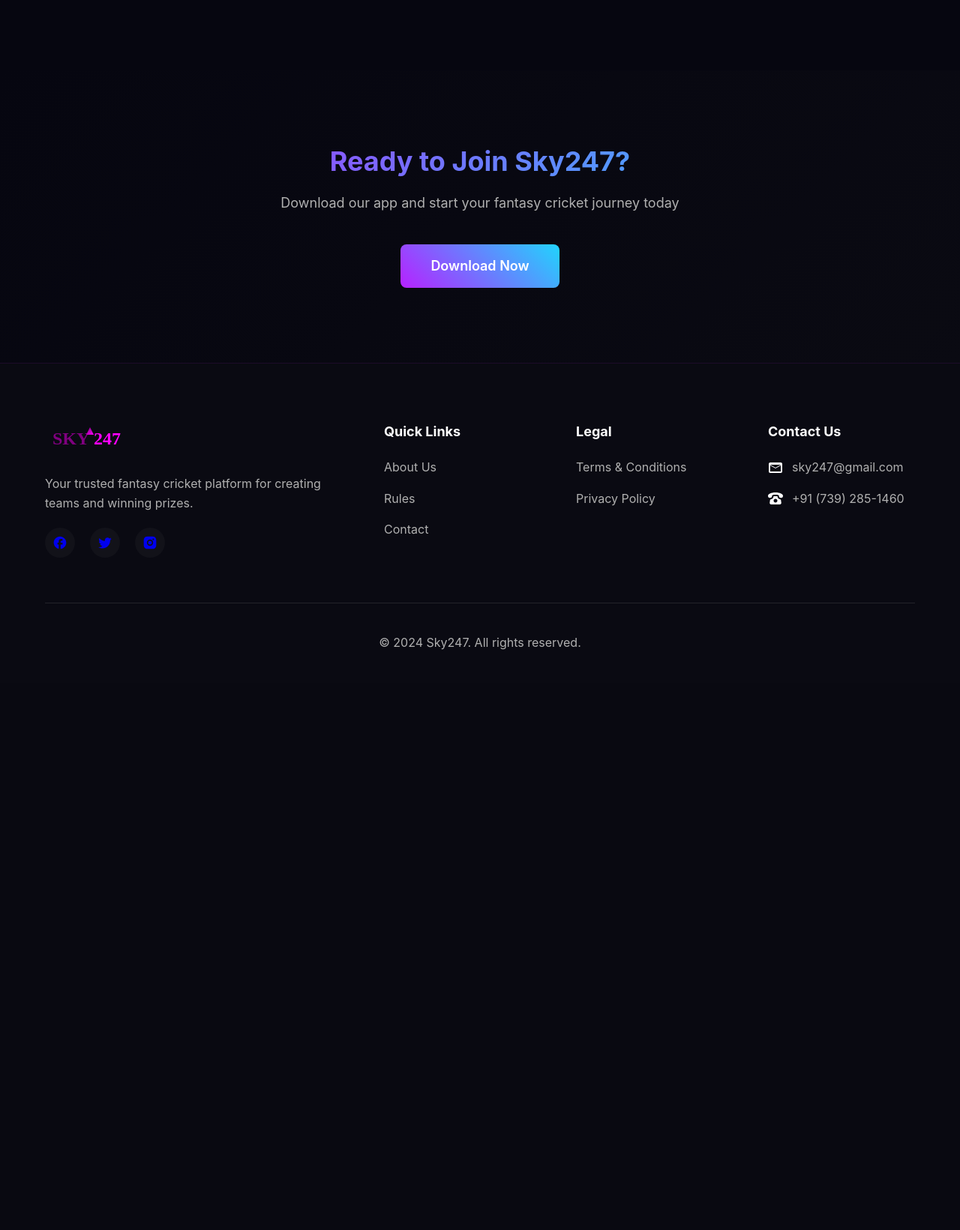
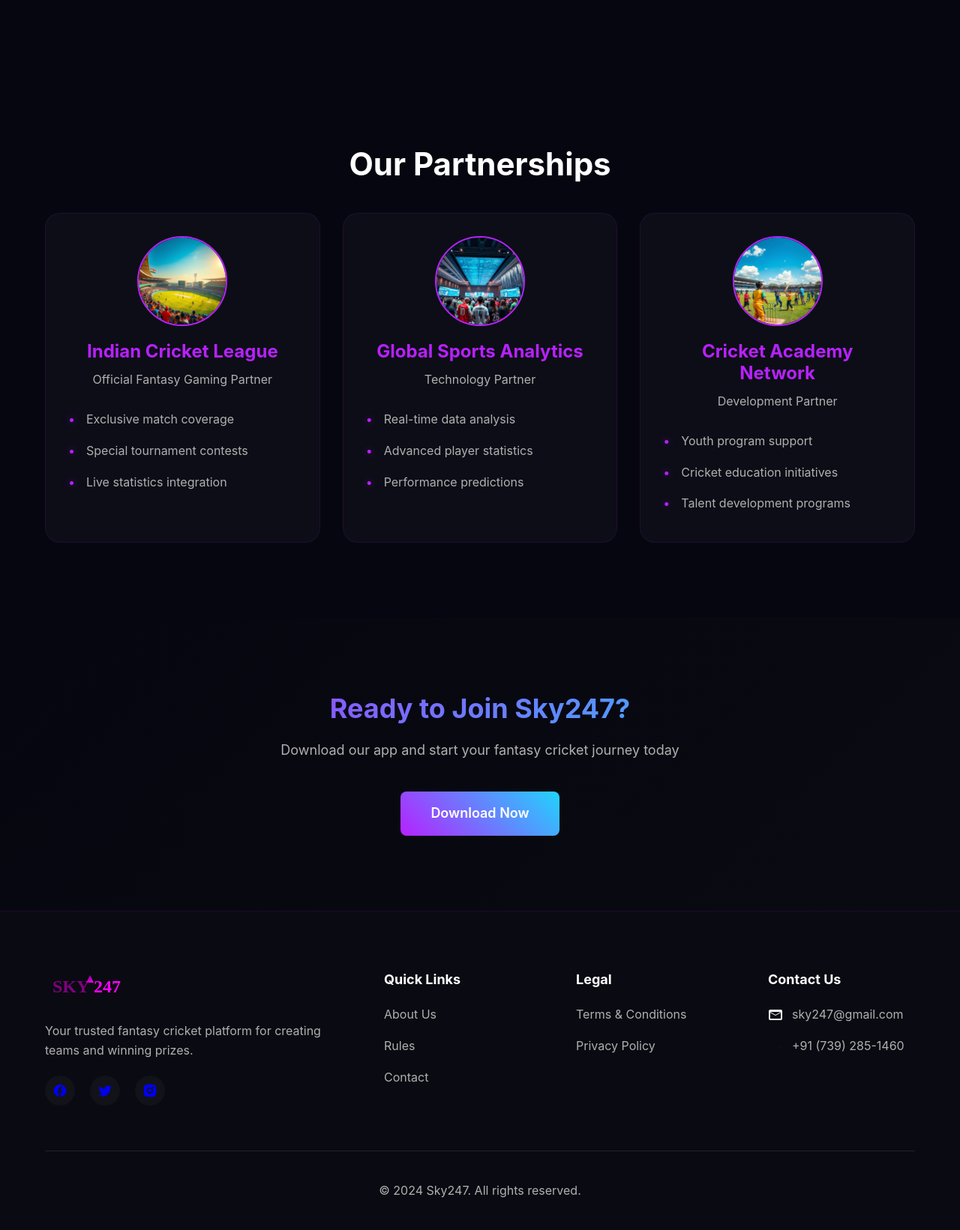
Before and after one commit to Excalibur0888/Sky247_2, a PHP site: page /about.html in a window 1280 px wide. Shown: the part 3775-5416 px from the top of the page at 75% size. Before the commit the page ends 4642 px from the top, so only its background shows below. Run offline with PHP 8.4, Linux system fonts and the light colour scheme.

Commit message:
Add partnerships section, meta descriptions, and semantic HTML improvements

```diff
--- a/about.html
+++ b/about.html
@@ -2,6 +2,7 @@
 <html lang="en">
 <head>
     <meta charset="UTF-8">
+		<meta name="description" content="Learn about Sky247 - A leading fantasy cricket platform with 50+ million users, secure gameplay, and exciting cash prizes. Join India's most trusted cricket gaming community.">
     <meta name="viewport" content="width=device-width, initial-scale=1.0">
     <title>About Us - Sky247</title>
     <link rel="stylesheet" href="css/style.css">
@@ -220,6 +221,59 @@
             </div>
         </section>
 
+        <!-- Partnerships Section -->
+        <section class="partnerships">
+            <div class="container">
+                <h2>Our Partnerships</h2>
+                <div class="partnerships__grid">
+                    <div class="partnership-card">
+                        <div class="partnership-card__logo">
+                            <img src="img/partner1.jpg" alt="Partner">
+                        </div>
+                        <div class="partnership-card__content">
+                            <h3>Indian Cricket League</h3>
+                            <p>Official Fantasy Gaming Partner</p>
+                            <ul>
+                                <li>Exclusive match coverage</li>
+                                <li>Special tournament contests</li>
+                                <li>Live statistics integration</li>
+                            </ul>
+                        </div>
+                    </div>
+
+                    <div class="partnership-card">
+                        <div class="partnership-card__logo">
+                            <img src="img/partner2.jpg" alt="Partner">
+                        </div>
+                        <div class="partnership-card__content">
+                            <h3>Global Sports Analytics</h3>
+                            <p>Technology Partner</p>
+                            <ul>
+                                <li>Real-time data analysis</li>
+                                <li>Advanced player statistics</li>
+                                <li>Performance predictions</li>
+                            </ul>
+                        </div>
+                    </div>
+
+                    <div class="partnership-card">
+                        <div class="partnership-card__logo">
+                            <img src="img/partner3.jpg" alt="Partner">
+                        </div>
+                        <div class="partnership-card__content">
+                            <h3>Cricket Academy Network</h3>
+                            <p>Development Partner</p>
+                            <ul>
+                                <li>Youth program support</li>
+                                <li>Cricket education initiatives</li>
+                                <li>Talent development programs</li>
+                            </ul>
+                        </div>
+                    </div>
+                </div>
+            </div>
+        </section>
+
         <!-- CTA Section -->
         <section class="cta">
             <div class="container">
@@ -233,7 +287,7 @@
     <!-- Footer (такой же как на главной) -->
     <footer class="footer">
 			<div class="container">
-					<div class="footer__grid">
+					<section class="footer__grid">
 							<div class="footer__info">
 									<img src="img/logo.svg" alt="Sky247" class="footer__logo">
 									<p>Your trusted fantasy cricket platform for creating teams and winning prizes.</p>
@@ -275,13 +329,13 @@
 											</li>
 											<li>
 													<svg width="20" height="20" viewBox="0 0 20 20">
-															<path fill="currentColor" d="M17.256 12.253c-.096-.667-.611-1.187-1.274-1.342-2.577-.604-3.223-2.088-3.332-3.734C12.193 7.092 11.38 7 10 7s-2.193.092-2.65.177c-.109 1.646-.755 3.13-3.332 3.734-.663.156-1.178.675-1.274 1.342l-.497 3.442C2.072 16.907 2.962 18 4.2 18h11.6c1.237 0 2.128-1.093 1.953-2.305l-.497-3.442zM10 15.492c-1.395 0-2.526-1.12-2.526-2.5s1.131-2.5 2.526-2.5 2.526 1.12 2.526 2.5-1.132 2.5-2.526 2.5zM19.95 6c-.024-1.5-3.842-3.999-9.95-4C3.891 2.001.073 4.5.05 6s.021 3.452 2.535 3.127c2.941-.381 2.76-1.408 2.76-2.876C5.345 5.227 7.737 4.98 10 4.98s4.654.247 4.655 1.271c0 1.468-.181 2.495 2.76 2.876C19.928 9.452 19.973 7.5 19.95 6z"/>
+															<path fill="currentColor" d="M17.256 12.253c-.096-.667-.611-1.187-1.274-2.577-.604-3.223-2.088-3.332-3.734C12.193 7.092 11.38 7 10 7s-2.193.092-2.65.177c-.109 1.646-.755 3.13-3.332 3.734-.663.156-1.178.675-1.274 1.342l-.497 3.442C2.072 16.907 2.962 18 4.2 18h11.6c1.237 0 2.128-1.093 1.953-2.305l-.497-3.442zM10 15.492c-1.395 0-2.526-1.12-2.526-2.5s1.131-2.5 2.526-2.5 2.526 1.12 2.526 2.5-1.132 2.5-2.526 2.5zM19.95 6c-.024-1.5-3.842-3.999-9.95-4C3.891 2.001.073 4.5.05 6s.021 3.452 2.535 3.127c2.941-.381 2.76-1.408 2.76-2.876C5.345 5.227 7.737 4.98 10 4.98s4.654.247 4.655 1.271c0 1.468-.181 2.495 2.76 2.876C19.928 9.452 19.973 7.5 19.95 6z"/>
 													</svg>
 													<a href="tel:+917392851460">+91 (739) 285-1460</a>
 											</li>
 									</ul>
 							</div>
-					</div>
+					</section>
 					<div class="footer__bottom">
 							<p>&copy; 2024 Sky247. All rights reserved.</p>
 					</div>
--- a/contacts.html
+++ b/contacts.html
@@ -115,7 +115,7 @@
 
     <footer class="footer">
 			<div class="container">
-					<div class="footer__grid">
+					<section class="footer__grid">
 							<div class="footer__info">
 									<img src="img/logo.svg" alt="Sky247" class="footer__logo">
 									<p>Your trusted fantasy cricket platform for creating teams and winning prizes.</p>
@@ -163,7 +163,7 @@
 											</li>
 									</ul>
 							</div>
-					</div>
+					</section>
 					<div class="footer__bottom">
 							<p>&copy; 2024 Sky247. All rights reserved.</p>
 					</div>
--- a/css/style.css
+++ b/css/style.css
@@ -1004,7 +1004,7 @@
         gap: 20px;
         text-align: center;
     }
-	}
+}
 
 @media (max-width: 480px) {
     .stat__number {
@@ -1022,8 +1022,6 @@
         grid-template-columns: 1fr;
     }
 }
-
-
 
 .nav.active .nav__list {
     display: flex;
@@ -2614,3 +2612,105 @@
         flex-direction: column;
     }
 }
+
+/* Partnerships Section */
+.partnerships {
+    padding: 100px 0;
+    background: var(--darker-bg);
+}
+
+.partnerships__grid {
+    display: grid;
+    grid-template-columns: repeat(3, 1fr);
+    gap: 30px;
+}
+
+.partnership-card {
+    background: rgba(255, 255, 255, 0.03);
+    border-radius: 20px;
+    padding: 30px;
+    border: 1px solid rgba(183, 33, 255, 0.1);
+    transition: all 0.3s ease;
+}
+
+.partnership-card:hover {
+    border-color: var(--primary-color);
+    box-shadow: var(--neon-glow);
+    transform: translateY(-5px);
+}
+
+.partnership-card__logo {
+    width: 120px;
+    height: 120px;
+    margin: 0 auto 20px;
+    border-radius: 50%;
+    overflow: hidden;
+    border: 2px solid var(--primary-color);
+}
+
+.partnership-card__logo img {
+    width: 100%;
+    height: 100%;
+    object-fit: cover;
+}
+
+.partnership-card__content {
+    text-align: center;
+}
+
+.partnership-card__content h3 {
+    font-size: 24px;
+    margin-bottom: 10px;
+    color: var(--primary-color);
+}
+
+.partnership-card__content p {
+    color: var(--text-secondary);
+    margin-bottom: 20px;
+    font-size: 16px;
+}
+
+.partnership-card__content ul {
+    list-style: none;
+    padding: 0;
+    text-align: left;
+}
+
+.partnership-card__content li {
+    color: var(--text-secondary);
+    padding: 8px 0 8px 24px;
+    position: relative;
+}
+
+.partnership-card__content li::before {
+    content: '•';
+    color: var(--primary-color);
+    position: absolute;
+    left: 0;
+    text-shadow: var(--neon-glow);
+}
+
+@media (max-width: 1200px) {
+    .partnerships__grid {
+        grid-template-columns: repeat(2, 1fr);
+    }
+}
+
+@media (max-width: 768px) {
+    .partnerships__grid {
+        grid-template-columns: 1fr;
+    }
+
+    .partnership-card {
+        padding: 20px;
+    }
+
+    .partnership-card__logo {
+        width: 100px;
+        height: 100px;
+    }
+
+    .partnership-card__content h3 {
+        font-size: 20px;
+    }
+}
--- a/privacy-policy.html
+++ b/privacy-policy.html
@@ -121,7 +121,7 @@
 
     <footer class="footer">
 			<div class="container">
-					<div class="footer__grid">
+					<section class="footer__grid">
 							<div class="footer__info">
 									<img src="img/logo.svg" alt="Sky247" class="footer__logo">
 									<p>Your trusted fantasy cricket platform for creating teams and winning prizes.</p>
@@ -169,7 +169,7 @@
 											</li>
 									</ul>
 							</div>
-					</div>
+					</section>
 					<div class="footer__bottom">
 							<p>&copy; 2024 Sky247. All rights reserved.</p>
 					</div>
--- a/terms-conditions.html
+++ b/terms-conditions.html
@@ -117,7 +117,7 @@
 
     <footer class="footer">
 			<div class="container">
-					<div class="footer__grid">
+					<section class="footer__grid">
 							<div class="footer__info">
 									<img src="img/logo.svg" alt="Sky247" class="footer__logo">
 									<p>Your trusted fantasy cricket platform for creating teams and winning prizes.</p>
@@ -165,7 +165,7 @@
 											</li>
 									</ul>
 							</div>
-					</div>
+					</section>
 					<div class="footer__bottom">
 							<p>&copy; 2024 Sky247. All rights reserved.</p>
 					</div>
--- a/thanks.html
+++ b/thanks.html
@@ -54,7 +54,7 @@
 
     <footer class="footer">
 			<div class="container">
-					<div class="footer__grid">
+					<section class="footer__grid">
 							<div class="footer__info">
 									<img src="img/logo.svg" alt="Sky247" class="footer__logo">
 									<p>Your trusted fantasy cricket platform for creating teams and winning prizes.</p>
@@ -102,7 +102,7 @@
 											</li>
 									</ul>
 							</div>
-					</div>
+					</section>
 					<div class="footer__bottom">
 							<p>&copy; 2024 Sky247. All rights reserved.</p>
 					</div>
```
Also changed, not shown: index.html (+4 -3 lines), rules.html (+4 -4 lines), img/partner1.jpg (added), img/partner2.jpg (added), img/partner3.jpg (added), img/qr-code.png (deleted), 1 other file.
